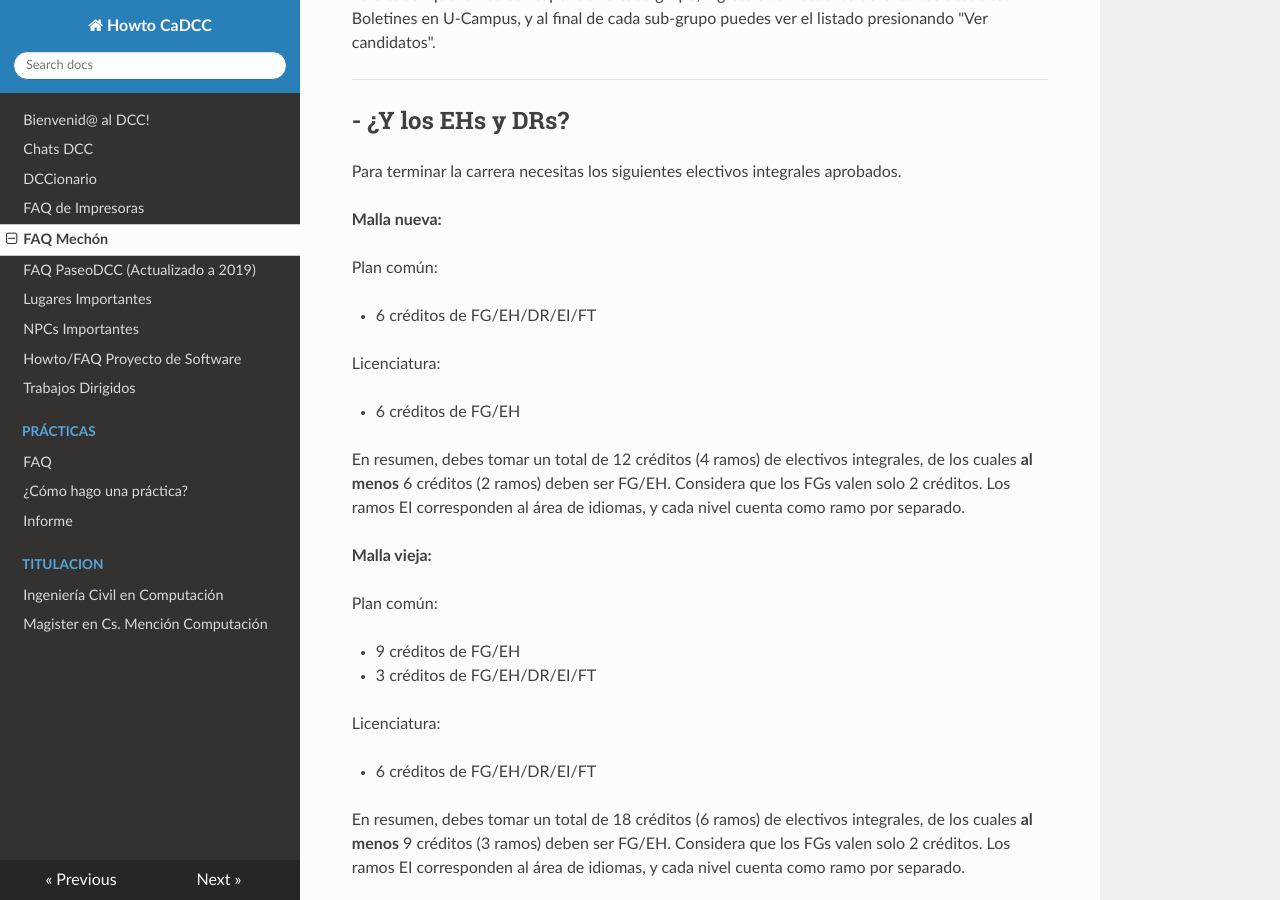
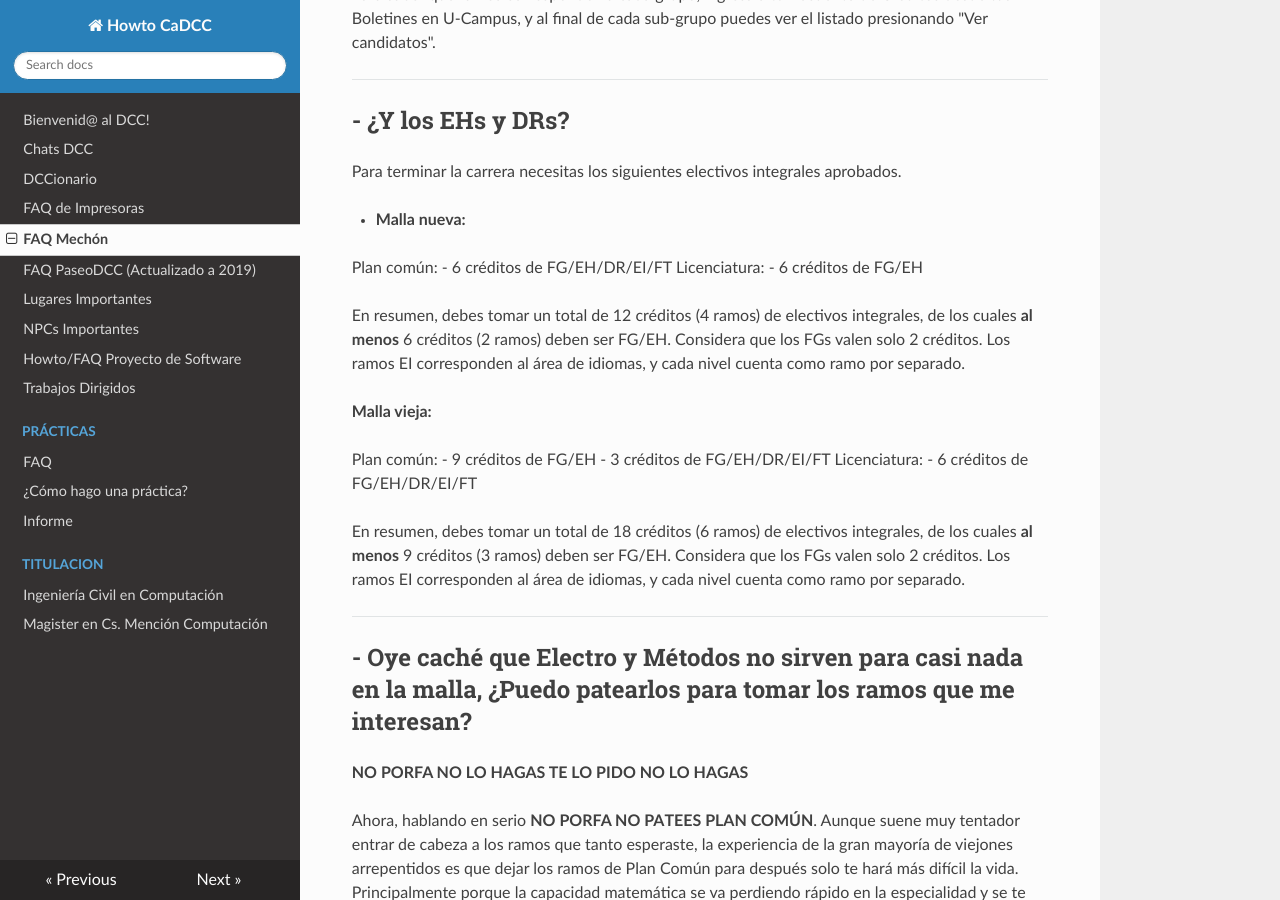
Before and after one commit to cadcc/howto, an MkDocs documentation site: the page built from docs/FAQ Mechón.md, in a window 1280 px wide and 900 px high, scrolled down 6138 px. Built offline with MkDocs 1.6.1, drawn with Linux system fonts in a browser that asks for light colours; nearby versions of some CDN libraries.

Commit message:
better formatting

```diff
--- a/docs/FAQ Mechón.md
+++ b/docs/FAQ Mechón.md
@@ -165,28 +165,22 @@
 
 Para terminar la carrera necesitas los siguientes electivos integrales aprobados.
 
-**Malla nueva:**
+* **Malla nueva:**
 
 Plan común:
-
-* 6 créditos de FG/EH/DR/EI/FT
-
+- 6 créditos de FG/EH/DR/EI/FT
 Licenciatura:
-
-* 6 créditos de FG/EH
+- 6 créditos de FG/EH
 
 En resumen, debes tomar un total de 12 créditos (4 ramos) de electivos integrales, de los cuales **al menos** 6 créditos (2 ramos) deben ser FG/EH. Considera que los FGs valen solo 2 créditos. Los ramos EI corresponden al área de idiomas, y cada nivel cuenta como ramo por separado.
 
 **Malla vieja:**
 
 Plan común:
-
-* 9 créditos de FG/EH
-* 3 créditos de FG/EH/DR/EI/FT
-
+- 9 créditos de FG/EH
+- 3 créditos de FG/EH/DR/EI/FT
 Licenciatura:
-
-* 6 créditos de FG/EH/DR/EI/FT
+- 6 créditos de FG/EH/DR/EI/FT
 
 En resumen, debes tomar un total de 18 créditos (6 ramos) de electivos integrales, de los cuales **al menos** 9 créditos (3 ramos) deben ser FG/EH. Considera que los FGs valen solo 2 créditos. Los ramos EI corresponden al área de idiomas, y cada nivel cuenta como ramo por separado.
 
```
